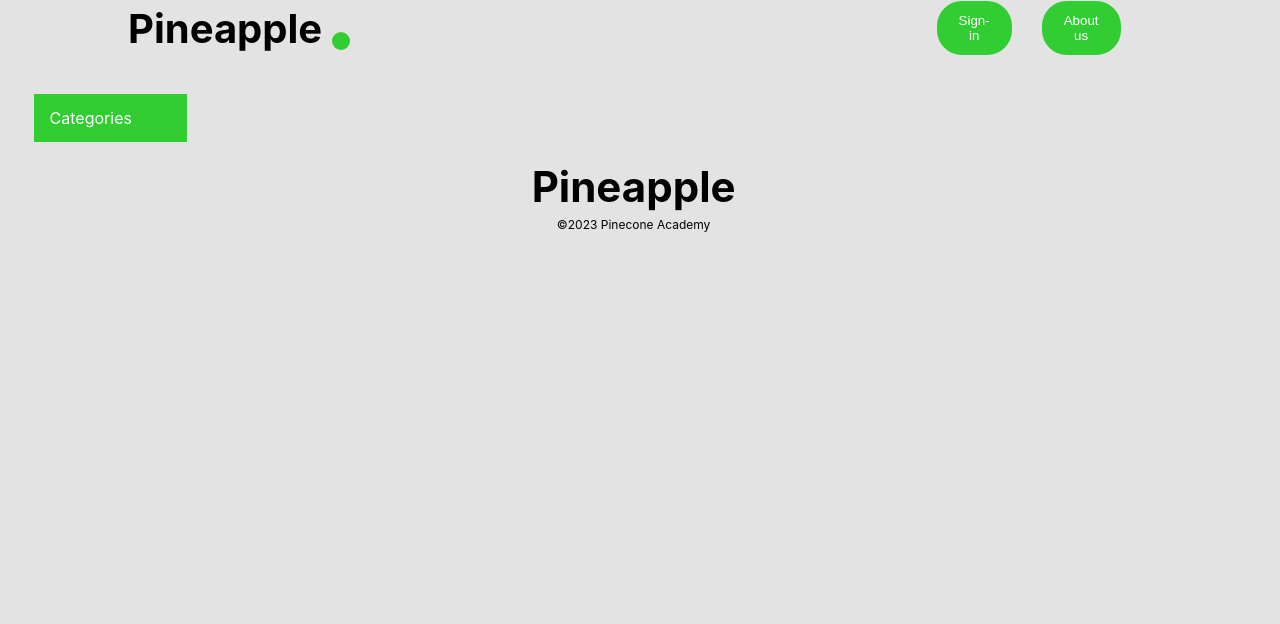
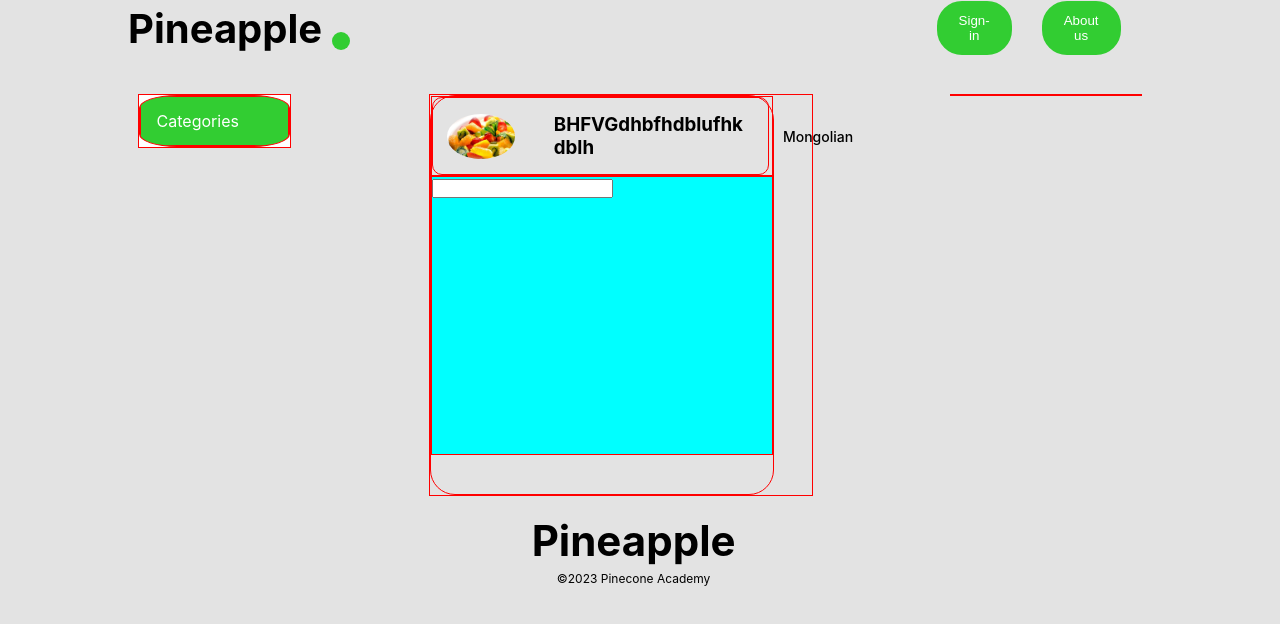
Before and after one commit to Fulxe/Demo-day, a React (Create React App) app in the folder front-end/: page /food in a window 1280 px wide. Shown: the top 624 px of the page. Built offline with nearby package versions, Linux system fonts and the light colour scheme.

Commit message:
fix-home

```diff
--- a/front-end/src/components/Food/food.css
+++ b/front-end/src/components/Food/food.css
@@ -6,7 +6,10 @@
   width: 100vw;
   height: fit-content;
   display: flex;
-  justify-content: space-around;
+  justify-content: space-evenly;
+}
+.food div {
+  border: 1px solid red;
 }
 .food-line1 {
   width: 13%;
@@ -26,7 +29,7 @@
   margin-top: 3%;
 }
 .food-line3 {
-  width: 25%;
+  width: 15%;
   height: 100%;
   margin-top: 3%;
 }
@@ -40,6 +43,7 @@
 .navbar {
   overflow: hidden;
   background-color: #32cd32;
+  border-radius: 25%;
 }
 .dropdown {
   overflow: hidden;
@@ -74,8 +78,6 @@
   text-align: left;
   cursor: pointer;
 }
-
-
 .dropdown:hover .dropdown-content {
   /* display: flex; */
   flex-direction: column;
--- a/front-end/src/components/Food/food.js
+++ b/front-end/src/components/Food/food.js
@@ -3,6 +3,10 @@ import Footer from "../Footer/footer";
 import { useState } from "react";
 import { Link } from "react-router-dom";
 import AnimatedPage from "../AnimatedPage";
+import Post from "./post/post";
+
+
+
 function Food() {
   const paths = ["Mongolian", "Vegan", "Healthy", "Korean", "Mexican"];
   const [dropdown, showDropdown] = useState(false);
@@ -41,9 +45,10 @@ function Food() {
               </div>
             </div>
           </div>
-          <div className="food-line2"></div>
+          <div className="food-line2">
+            <Post/>
+          </div>
           <div className="food-line3"></div>
-          <div className="food-line1"></div>
         </div>
         <Footer className="food-footer" />
       </div>
--- /dev/null
+++ b/front-end/src/components/Food/post/post.css
@@ -0,0 +1,38 @@
+.post {
+  width: 90%;
+  height: 50vh;
+  border-radius: 25px;
+}
+.profile {
+  display: flex;
+  align-items: center;
+  justify-content: space-between;
+  height: 20%;
+}
+.post div:nth-child(2) {
+  width: 100%;
+  height: 70%;
+  background-color: aqua;
+}
+.profile div {
+  width: fit-content;
+  height: 100%;
+  display: flex;
+  align-items: center;
+  justify-content: space-around;
+  border-radius: 10px;
+}
+.profile img {
+  width: 7.5vw;
+  /* height: 25%; */
+  border-radius: 100%;
+  padding: 14px;
+}
+.profile h3 {
+  margin: 25px;
+}
+.profile p {
+  font-size: 14px;
+  margin: 14px;
+  font-weight: 500;
+}
--- /dev/null
+++ b/front-end/src/components/Food/post/post.js
@@ -0,0 +1,32 @@
+import "./post.css";
+import test from "./fruit2.jpg";
+
+function Post() {
+  return (
+    <div className="post">
+      <div className="profile">
+        <div>
+          {/* profile image */}
+          <img alt="" src={test} />
+
+          {/* username  */}
+          <h3>BHFVGdhbfhdblufhk dblh</h3>
+        </div>
+        {/*catogories  */}
+        <p>Mongolian</p>
+      </div>
+      <div>
+        {/* Heading */}
+        <p></p>
+
+        {/* image */}
+        <img alt="" />
+
+        {/* orts */}
+        <input />
+      </div>
+    </div>
+  );
+}
+
+export default Post;
--- a/front-end/src/components/Home/home.css
+++ b/front-end/src/components/Home/home.css
@@ -17,11 +17,11 @@
   flex-direction: column;
 }
 .home p {
-  font-size: 3.5em;
+  font-size: 300%;
   color: #32cd32;
 }
 .home h1 {
-  font-size: 10em;
+  font-size: 1000%;
   font-weight: 700;
   color: transparent;
   -webkit-text-stroke: 1px white;
@@ -34,39 +34,40 @@
 }
 .images {
   width: 40%;
-  height: 100%;
+  height: 90%;
 }
 .images img {
   border-radius: 30px;
-  padding: 8px 8px;
+  /* padding: 8px 8px; */
+  /* margin: 15px; */
 }
 .images img:nth-child(1) {
   position: absolute;
-  top: 7em;
-  right: 10em;
-  width: 18vw;
-  height: 33vh;
+  top: 70%;
+  right: 9%;
+  width: 18%;
+  height: 170%;
 }
 .images img:nth-child(2) {
   width: 12vw;
   height: 25vh;
   position: absolute;
-  right: 34em;
-  top: 18em;
+  right: 30%;
+  top: 150%;
 }
 .images img:nth-child(3) {
   width: 10vw;
   height: 140px;
   position: absolute;
-  right: 13em;
-  top: 29em;
+  right: 11%;
+  top: 260%;
 }
 .images img:nth-child(4) {
   width: 18vw;
   height: 26vh;
   position: absolute;
-  right: 27em;
-  top: 35em;
+  right: 23%;
+  top: 300%;
 }
 @keyframes back {
   100% {
```
Also changed, not shown: front-end/src/components/Food/post/fruit2.jpg (added).
